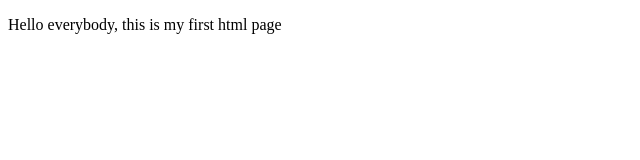
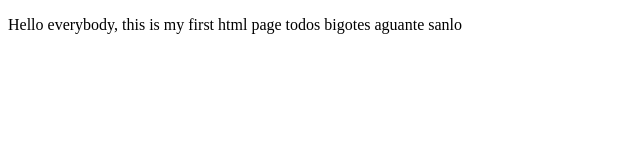
Before and after one commit to zargard13/poryectoA, a plain HTML site: page index.html in a window 1280 px wide. Shown: the whole page, without its empty margins (0-640 px from the left). Drawn offline with Linux system fonts and the light colour scheme.

Commit message:
cambios, agrego mas info

```diff
--- a/index.html
+++ b/index.html
@@ -9,6 +9,8 @@
 <body>
     <p>
         Hello everybody, this is my first html page
+        todos bigotes
+        aguante sanlo
     </p>
 </body>
 </html>
```
